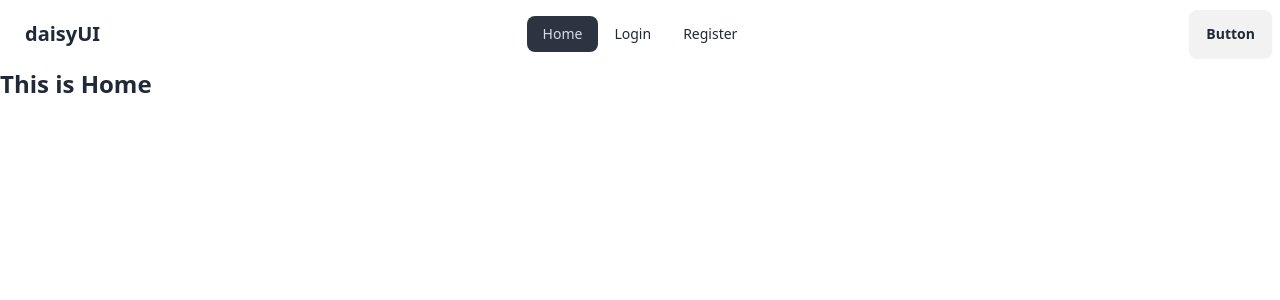
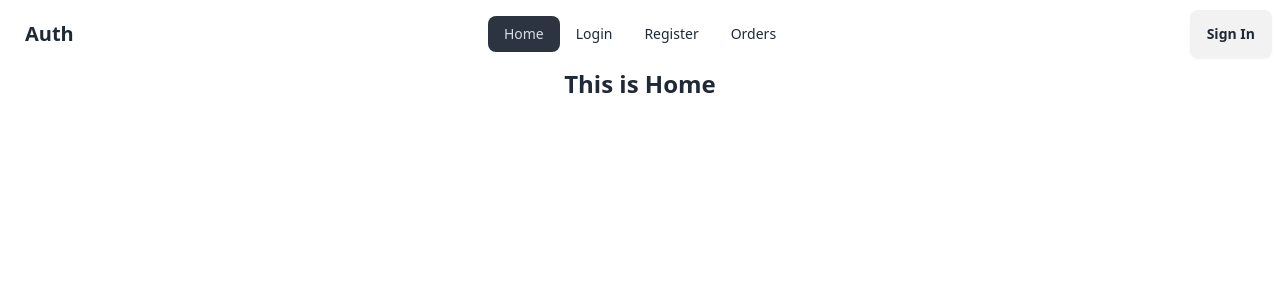
Before and after one commit to Sakhawat71/auth-and-private-route, a React (Vite) app: page / in a window 1280 px wide. Shown: the top 300 px of the page. Built offline with nearby package versions, Linux system fonts and the light colour scheme; no server answers.

Commit message:
work on privetRouter

```diff
--- /dev/null
+++ b/src/PrivetRouter/PrivetRouter.jsx
@@ -0,0 +1,17 @@
+import PropTypes from 'prop-types';
+
+const PrivetRouter = ({children}) => {
+
+
+    return (
+        <div>
+            {children}
+        </div>
+    );
+};
+
+PrivetRouter.propTypes = {
+    children: PropTypes.node,
+};
+
+export default PrivetRouter;
--- a/src/Router/Router.jsx
+++ b/src/Router/Router.jsx
@@ -4,6 +4,7 @@ import Home from "../components/Home/Home";
 import Login from "../components/Login/Login";
 import Register from "../components/Register/Register";
 import ErrorPage from "../pages/ErrorPage";
+import Orders from "../components/Orders/Orders";
 
 const Router = createBrowserRouter([
     {
@@ -22,6 +23,9 @@ const Router = createBrowserRouter([
             {
                 path: '/register',
                 element: <Register></Register>
+            },{
+                path: '/orders',
+                element: <Orders></Orders>
             }
         ]
     }
--- a/src/components/Home/Home.jsx
+++ b/src/components/Home/Home.jsx
@@ -1,8 +1,14 @@
+import { useContext } from "react";
+import { AuthContext } from "../../providers/AuthProvider";
 
 const Home = () => {
+
+    const {user} = useContext(AuthContext);
+    console.log(user)
     return (
-        <div>
+        <div className="text-center">
             <h2 className="text-2xl font-bold">This is Home</h2>
+            <p>{user?.email}</p>
         </div>
     );
 };
--- a/src/components/Navbar/Navbar.jsx
+++ b/src/components/Navbar/Navbar.jsx
@@ -1,11 +1,15 @@
-import { NavLink } from "react-router-dom";
+import { useContext } from "react";
+import { Link, NavLink } from "react-router-dom";
+import { AuthContext } from "../../providers/AuthProvider";
 
 const Navbar = () => {
 
+    const { user, logOut } = useContext(AuthContext)
     const navlinks = <>
         <li> <NavLink to='/'>Home</NavLink> </li>
         <li> <NavLink to='/login'>Login</NavLink> </li>
         <li> <NavLink to='/register'>Register</NavLink> </li>
+        <li> <NavLink to='/orders'>Orders</NavLink> </li>
 
     </>
 
@@ -23,7 +27,7 @@ const Navbar = () => {
                         }
                     </ul>
                 </div>
-                <a className="btn btn-ghost text-xl">daisyUI</a>
+                <Link to="/" className="btn btn-ghost text-xl">Auth</Link>
             </div>
             <div className="navbar-center hidden lg:flex">
                 <ul className="menu menu-horizontal px-1">
@@ -33,7 +37,19 @@ const Navbar = () => {
                 </ul>
             </div>
             <div className="navbar-end">
-                <a className="btn">Button</a>
+                {
+                    user ? <>
+                        <span>{user?.email}</span>
+                        <a onClick={logOut} className="btn btn-md">Sign Out</a>
+                    </>
+                        :
+                        <>
+                            <Link to="/login">
+                                <button onClick={logOut} className="btn btn-md">Sign In</button>
+                            </Link>
+                        </>
+                }
+
             </div>
         </div>
     );
--- /dev/null
+++ b/src/components/Orders/Orders.jsx
@@ -0,0 +1,16 @@
+
+const Orders = () => {
+    return (
+        <div>
+            <ul>
+                <li>porduct-1</li>
+                <li>porduct-2</li>
+                <li>porduct-3</li>
+                <li>porduct-4</li>
+                <li>porduct-5</li>
+            </ul>
+        </div>
+    );
+};
+
+export default Orders;
--- a/src/providers/AuthProvider.jsx
+++ b/src/providers/AuthProvider.jsx
@@ -1,6 +1,6 @@
-import { createContext, useState } from "react";
+import { createContext, useEffect, useState } from "react";
 import PropTypes from 'prop-types';
-import { createUserWithEmailAndPassword, signInWithEmailAndPassword } from "firebase/auth";
+import { createUserWithEmailAndPassword, onAuthStateChanged, signInWithEmailAndPassword, signOut } from "firebase/auth";
 import auth from "../firebase/firebase.config";
 
 export const AuthContext = createContext(null)
@@ -18,7 +18,22 @@ const AuthProvider = ({ children }) => {
     }
 
 
-    const authinfo = { user, createUser ,signinUser}
+    useEffect( ()=>{
+        const unSubscriber = onAuthStateChanged(auth, (currentUser)=>{
+            setUser(currentUser)
+            console.log('current user: ',currentUser)
+        })
+        return ()=>{
+            unSubscriber();
+        }
+    },[])
+
+    const logOut = () =>{
+        return signOut(auth)
+    }
+
+
+    const authinfo = { user, createUser ,signinUser, logOut}
     return (
         <AuthContext.Provider value={authinfo}>
             {children}
```
